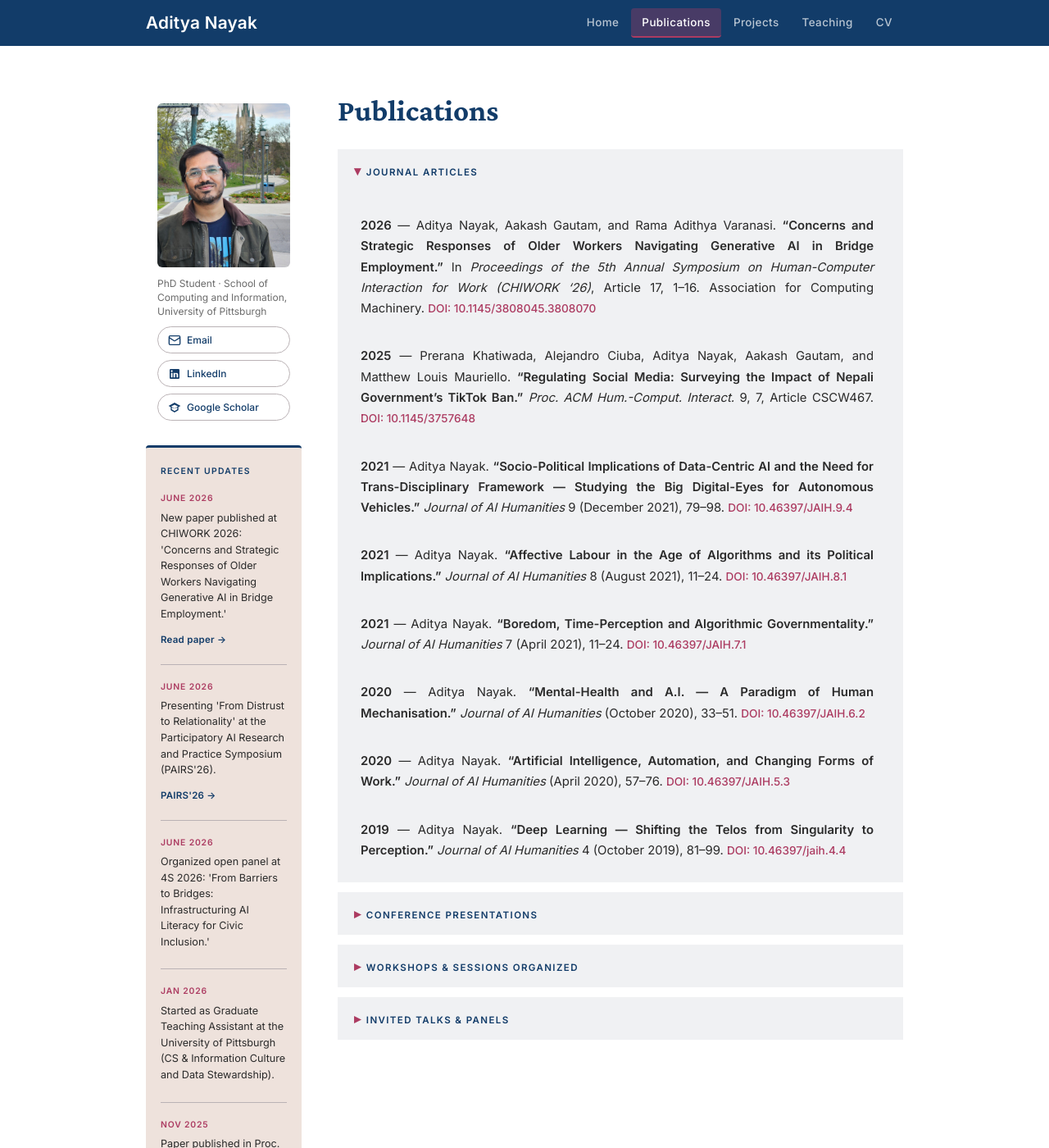
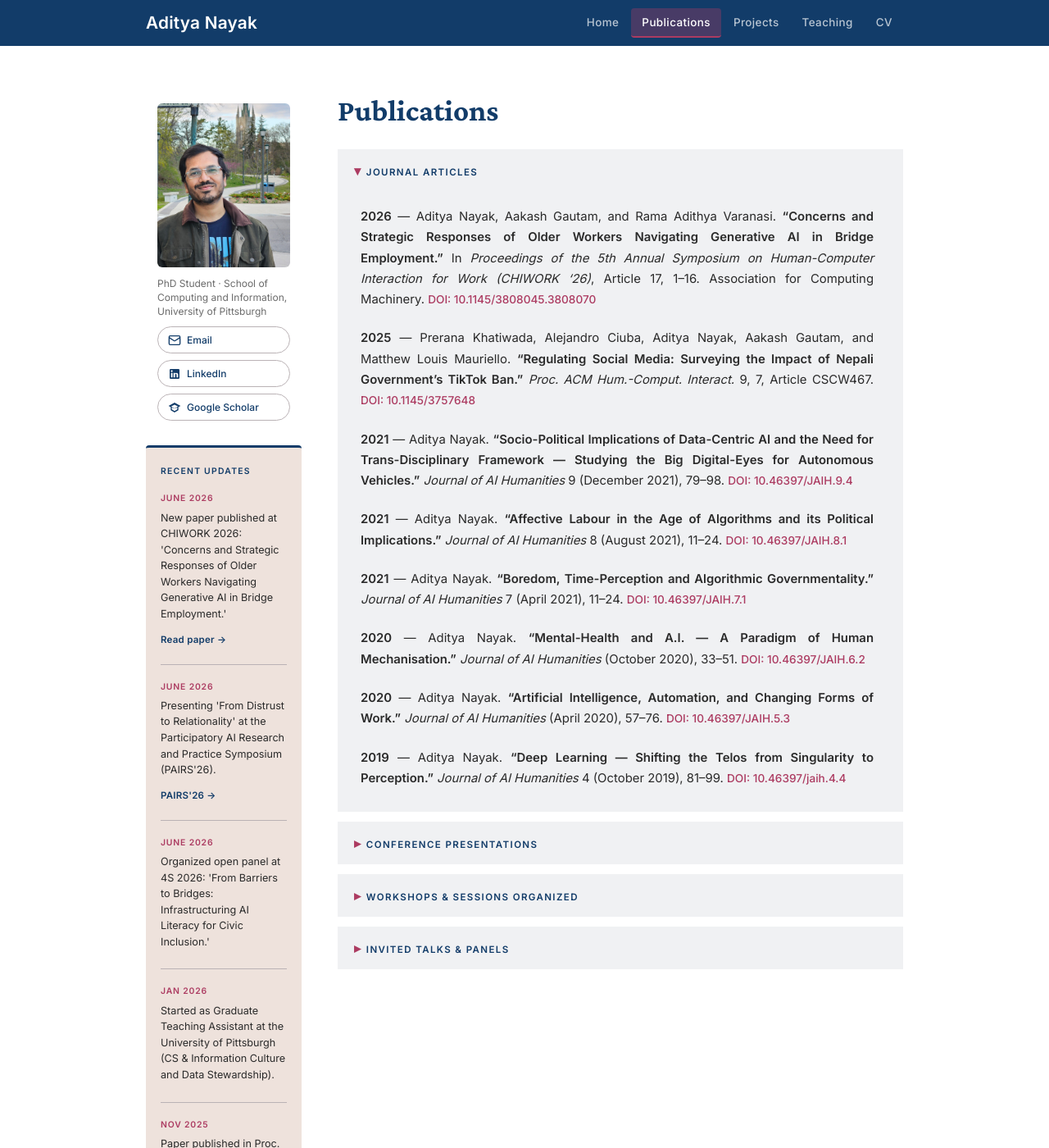
Before and after one commit to adityanayak-info/adityanayak-info.github.io, a Jekyll site: the page built from publications.md, in a window 1280 px wide and 1400 px high. Shown: the whole window at 82% size. Built offline with Jekyll 4.4.1, drawn with Linux system fonts in a browser that asks for light colours.

Commit message:
Update style.css

```diff
--- a/assets/css/style.css
+++ b/assets/css/style.css
@@ -897,12 +897,14 @@
 .pub-section-content .pub-list { margin-bottom: 0; }
 
 .pub-section-content .pub-list li {
-  padding-left: 0;
-  border-left: none;
-  margin-bottom: 2px;
-  padding-bottom: 2px;
+  padding-left: 0 !important;
+  padding-top: 2px !important;
+  padding-bottom: 2px !important;
+  border-left: none !important;
+  margin-bottom: 2px !important;
+  margin-left: -16px;
   border-bottom: 1px solid var(--border);
-  margin-left: -16px;
+
 }
 
 .pub-section-content .pub-list li:last-child {
```
